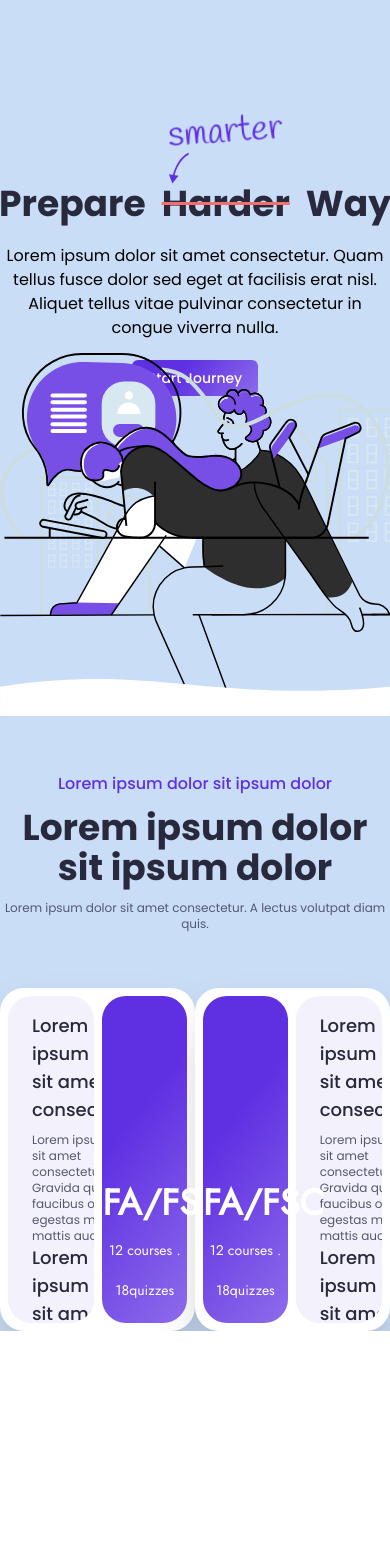
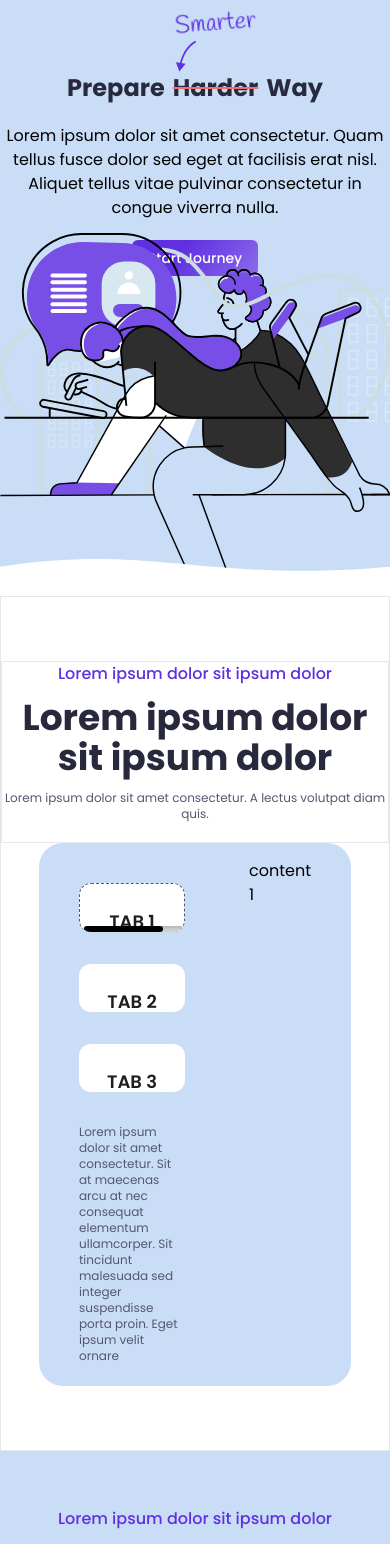
Before and after one commit to hammas-19/knowgistic, a Nuxt app: page /home in a window 390 px wide. Shown: the top 1544 px of the page. Before the commit the page ends 1331 px from the top, so only its background shows below. Built offline with nearby package versions, Linux system fonts and the light colour scheme.

Commit message:
style: designed sections for new home page

```diff
--- a/components/heroNew.vue
+++ b/components/heroNew.vue
@@ -37,19 +37,19 @@
 }
 </style>
 <template>
-    <div class="bg-selago pt-28 pb-80 relative w-full flex justify-center">
+    <div class="bg-selago md:pt-28 pt-2 pb-80 relative w-full flex justify-center">
 
         <div class="max-w-[475px] flex flex-col gap-5 text-center items-center">
 
 
-            <h1 class="font-bold text-4xl text-ebonyClay flex gap-4 items-end">Prepare
+            <h1 class="font-bold md:text-4xl text-2xl text-ebonyClay flex md:gap-4 gap-2 items-end">Prepare
 
                 <span class="flex flex-col items-center">
 
                     <div class="flex flex-col items-start">
 
                         <!-- correction -->
-                        <span class="correct text-4xl transition-transform -rotate-[4deg] font-handlee text-purplHeart font-medium">smarter</span>
+                        <span class="correct md:text-4xl text-2xl transition-transform -rotate-[4deg] font-handlee text-purplHeart font-medium">Smarter</span>
                         <!-- arrow -->
                         <span class="arrow h-8 "><img src="/images/hero/arrow.svg" class="h-full w-full" alt="arrow"></span>
                     </div>
--- a/components/jobCourseCard.vue
+++ b/components/jobCourseCard.vue
@@ -4,17 +4,29 @@
 }
 </style>
 <template>
-    <div class="md:w-[580px] w-[300px] md:h-[463px] h-[343px] flex gap-2 rounded-3xl p-2 bg-white shadow-2xl">
+    <div
+        class="md:w-[580px] w-[300px]  h-[460px] md:h-[463px] flex md:flex-row flex-col-reverse gap-2 rounded-3xl p-2 bg-white shadow-2xl relative">
 
+        <!-- fading div -->
+        <div
+            class="absolute w-[95%] md:w-[48%] md:h-20 h-14 bottom-2 bg-cardFade mx-auto rounded-b-3xl">
+        </div>
+
+        <!-- No of contents -->
+        <div class="absolute w-[95%] md:w-[48%] h-10 top-[111px] md:top-2 bg-[#ffffff7f] backdrop-blur-[6px] mx-auto rounded-t-3xl pl-10 pt-3">
+            <span class="text-base font-jost ">12 courses . 18quizzes</span>
+        </div>
 
         <!-- Info -->
-        <div class="Info flex flex-col p-4 rounded-3xl bg-[#f3f1fc] w-1/2 overflow-y-scroll">
+        <div class="Info flex flex-col p-4 rounded-3xl bg-[#f3f1fc] md:w-1/2 w-full overflow-y-scroll pt-12">
 
             <div v-for="items in 12" class="flex items-start gap-2">
                 <span><img src="/images/Gallery/Ellipse.svg" class="w-12 mt-1" alt="elipse"></span>
                 <div class="flex flex-col gap-2">
-                    <span class="text-lg text-ebonyClay font-medium">Lorem ipsum dolor sit amet consectetur.</span>
-                    <span class="text-xs text-comet">Lorem ipsum dolor sit amet consectetur. Gravida quam faucibus ornare egestas mi in mattis
+                    <span class="md:text-lg text-sm text-ebonyClay font-medium">Lorem ipsum dolor sit amet
+                        consectetur.</span>
+                    <span class="text-xs text-comet">Lorem ipsum dolor sit amet consectetur. Gravida quam faucibus
+                        ornare egestas mi in mattis
                         auctor.</span>
                 </div>
             </div>
@@ -22,11 +34,15 @@
         </div>
 
         <!-- ImageGraphy -->
-        <div class="h-full w-1/2 rounded-3xl bg-midHeart relative text-4xl text-white">
+        <div class="h-full md:w-1/2 w-full rounded-3xl bg-midHeart relative text-4xl text-white">
 
-            <div class="absolute w-full text-center bottom-5">
-            <h1 class="text-4xl font-bold font-jost">FA/FSC</h1>
-            <span class="text-sm font-jost ">12 courses . 18quizzes</span>
+            <div class="absolute w-full text-center md:bottom-5 bottom-0 min-h-[95px]">
+                <h1 class="text-4xl font-bold font-jost">FA/FSC</h1>
+
+                <span class="px-8 py-2 text-center font-medium text-sm rounded-full hover:bg-white hover:text-purplHeart hover:shadow-xl transition-all text-white border-2 border-white cursor-pointer">
+                    Start Journey
+                </span>
+
             </div>
 
         </div>
--- /dev/null
+++ b/components/mainFeatures.vue
@@ -0,0 +1,55 @@
+<style scoped>
+progress[value]::-webkit-progress-value {
+    background: #000;
+    border-radius: 50px;
+}
+
+progress[value]::-webkit-progress-bar {
+    background-color: #e2dfdf;
+    border-radius: 2px;
+    box-shadow: 0 2px 5px rgba(0, 0, 0, 0.25) inset;
+}
+</style>
+<template>
+    <div>
+        <div class="container mx-auto flex gap-16 px-10 bg-selago rounded-3xl h-[543px]">
+
+            <div class="flex flex-col w-[270px] items-center justify-between gap-8 py-10">
+                <button v-for="tab in tabs" :key="tab"
+                    class="text-shark w-full p-6 font-semibold uppercase text-lg rounded-xl bg-white relative border-b-0 overflow-hidden transition-all"
+                    :class="{ 'bg-[#c9ddf7] text-nectarine border-dashed border border-[#555770]': currentTab === tab }"
+                    @click="currentTab = tab">
+                    {{ tab }}
+                    <progress v-show="tab === currentTab" id="file" value="78" max="100"
+                        class="h-[6px] absolute bottom-0  w-[97%] left-1"></progress>
+                </button>
+
+                <span class="text-comet text-xs">
+                    Lorem ipsum dolor sit amet consectetur. Sit at maecenas arcu at nec consequat elementum ullamcorper.
+                    Sit tincidunt malesuada sed integer suspendisse porta proin. Eget ipsum velit ornare
+                </span>
+
+            </div>
+            <div class="py-4">
+                <span v-if="currentTab === 'Tab 1'">
+
+                    content 1
+
+                </span>
+                <p v-if="currentTab === 'Tab 2'">Content for Tab 2</p>
+                <p v-if="currentTab === 'Tab 3'">Content for Tab 3</p>
+            </div>
+        </div>
+
+    </div>
+</template>
+<script>
+export default {
+    data() {
+        return {
+            currentTab: 'Tab 1',
+            tabs: ['Tab 1', 'Tab 2', 'Tab 3']
+        }
+    }
+}
+</script>
--- a/pages/home.vue
+++ b/pages/home.vue
@@ -8,6 +8,28 @@
             </div>
         </section>
 
+        <!-- Feature -->
+        <section>
+            <div class="py-16 border">
+
+                <!-- Typo/Info -->
+                <div class="pb-5 flex flex-col max-w-[402px] gap-3 text-center justify-center mx-auto border">
+
+                    <span class="text-purplHeart font-medium">Lorem ipsum dolor sit ipsum dolor</span>
+                    <span class="text-4xl font-bold text-ebonyClay">Lorem ipsum dolor sit ipsum dolor</span>
+                    <span class="text-comet text-xs">Lorem ipsum dolor sit amet consectetur. A lectus volutpat diam
+                        quis.
+                    </span>
+
+                </div>
+
+                <!-- Feature Tabs -->
+                <MainFeatures />
+
+            </div>
+        </section>
+
+
         <!-- Gallery -->
         <section class="bg-selago">
 
@@ -16,13 +38,14 @@
 
                 <span class="text-purplHeart font-medium">Lorem ipsum dolor sit ipsum dolor</span>
                 <span class="text-4xl font-bold text-ebonyClay">Lorem ipsum dolor sit ipsum dolor</span>
-                    <span class="text-comet text-xs">Lorem ipsum dolor sit amet consectetur. A lectus volutpat diam quis.</span>
+                <span class="text-comet text-xs">Lorem ipsum dolor sit amet consectetur. A lectus volutpat diam
+                    quis.</span>
 
             </div>
 
             <!-- Open Cards -->
-                <div class="flex justify-evenly">
-                    <JobCourseCard v-for="items in 2" :class="{'flex-row-reverse' : items === 2}" />
+            <div class="flex justify-evenly md:flex-row-reverse flex-col w-full  items-center gap-10 pb-14">
+                <JobCourseCard v-for="items in 2" :class="{ 'flex-row-reverse': items === 2 }" />
             </div>
 
 
--- a/tailwind.config.js
+++ b/tailwind.config.js
@@ -17,6 +17,32 @@ module.exports = {
 				handlee:['Handlee', 'cursive']
 			},
 			colors: {
+
+				// purple theme
+				trueV:"#8a70d6",
+				tundora: "#424040",
+				alabaster: "#fbfbfb",
+
+
+				mercury:"#e6e6e6",
+				myst:"#e7ecef",
+				astronaut:"#274c77",
+        			nectarine: "#FF8656",
+
+				myst: "#F5FAF8",
+				teaGreen: "#c5efca",
+				concrete: "#f3f3f3",
+				shark: "#1d1e1e",
+        			pharlap: "pharlap",
+
+				// Dark mode colors
+				skyBLue: "#007AFF",
+				cyanBlue: "#1D242C",
+				mirage: "#16191E",
+				nileBlue: "#183555",
+
+
+
 				// dynamic theme
 
 				// text
@@ -36,37 +62,14 @@ module.exports = {
 				mineShaft: "#303030",
 				// text light
 				osloGrey: "#8D9094",
-
-				// purple theme
-				trueV:"#8a70d6",
-				tundora: "#424040",
-				alabaster: "#fbfbfb",
-
-
-
-
-				mercury:"#e6e6e6",
-				myst:"#e7ecef",
-				astronaut:"#274c77",
-        			nectarine: "#FF8656",
-
-				myst: "#F5FAF8",
-				teaGreen: "#c5efca",
-				concrete: "#f3f3f3",
-				shark: "#1d1e1e",
-        			pharlap: "pharlap",
-
-				// Dark mode colors
-				skyBLue: "#007AFF",
-				cyanBlue: "#1D242C",
-				mirage: "#16191E",
-				nileBlue: "#183555",
 			},
 			backgroundImage: {
 				// PURPPLE
 				"midHeart": "linear-gradient(128.41deg, #5F30E2 37.18%, #8F6EEB 102.85%)",
 				// green
 				"salad": "linear-gradient(115.29deg, #4EAF51 7.49%, #A0D4A1 109.73%)",
+				// fadeCard
+				"cardFade": "linear-gradient(0deg, rgba(243,241,252,0.9164040616246498) 21%, rgba(255,255,255,0) 95%)",
 
 
 
```
Lines whose indentation alone changed are shown as unchanged.
